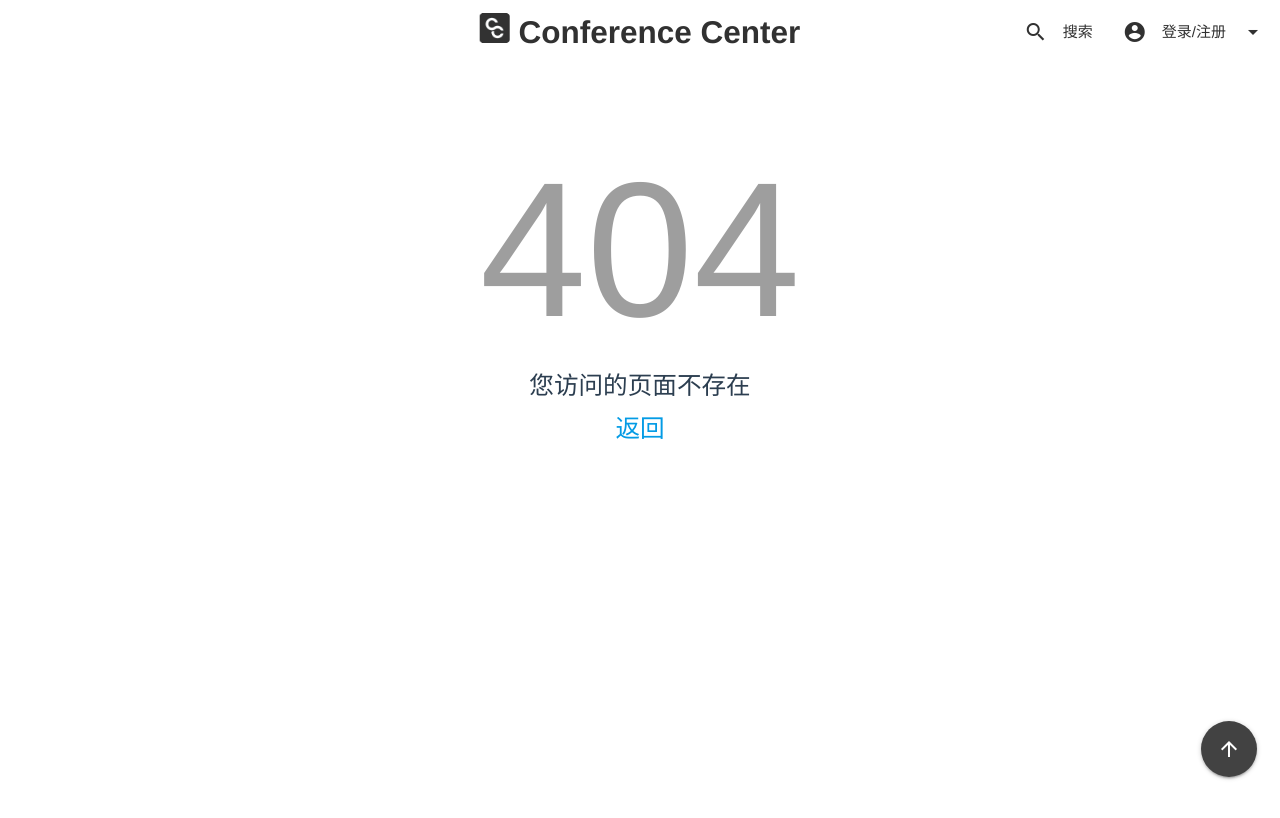
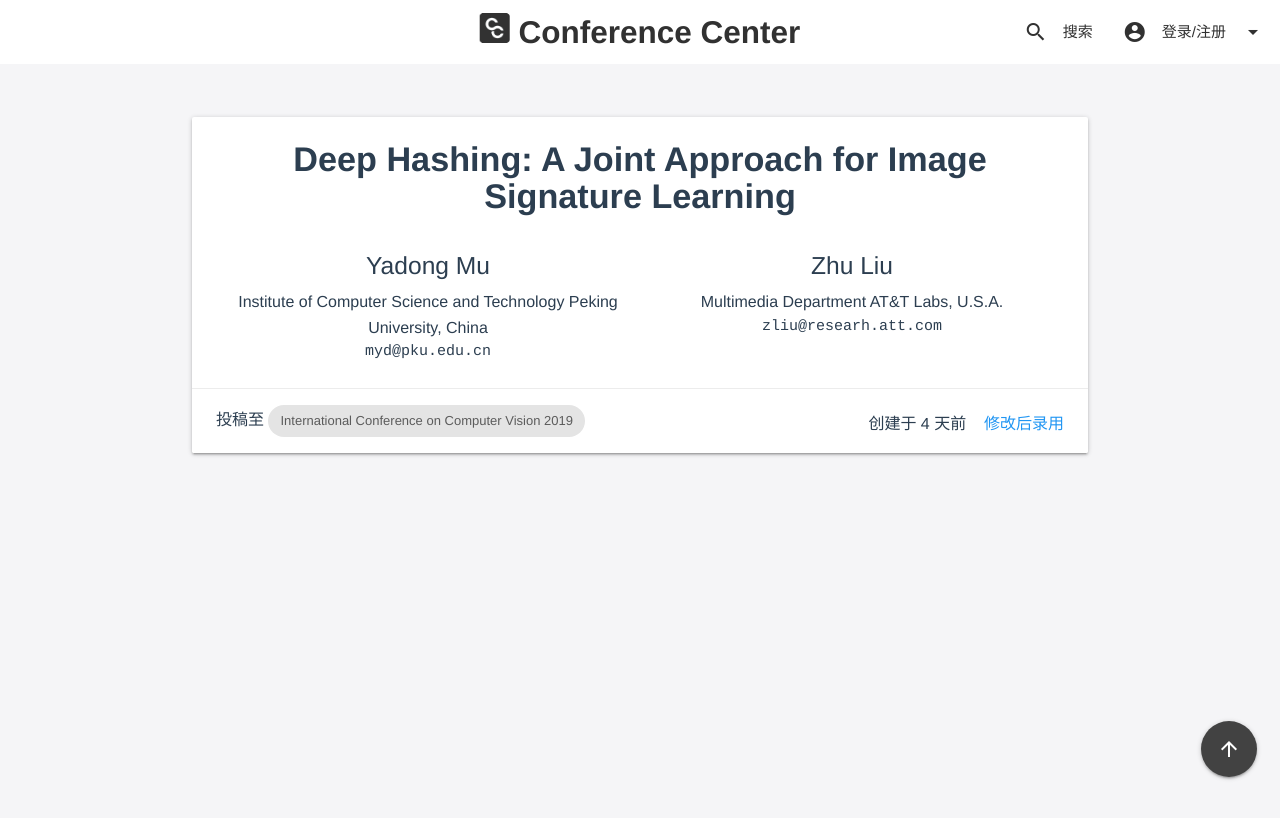
Before and after one commit to 01coding/ConferenceCenter, a Vue app: page /contribution/1 in a window 1280 px wide. Before the commit this address led to /404. Shown: the top 818 px of the page. Built offline with nearby package versions, Linux system fonts and the light colour scheme; what vue-bus, vuejs-dialog would draw is missing.

Commit message:
contribution page initialize

```diff
--- a/src/components/ConferenceInformation/Conference.vue
+++ b/src/components/ConferenceInformation/Conference.vue
@@ -51,7 +51,7 @@
           <div class="row" style="margin-bottom: 0;">
             <div class="col s3">
               <div style="height:6rem;"></div>
-              <div class="card-panel center-align" style="width: 100%;">
+              <div class="card-panel center-align" style="width: 100%; max-width: 15rem;">
                 <ul class="section table-of-contents"
                     style="padding-top: 0; padding-bottom: 0; padding-right: 1rem;">
                   <li><a style="cursor: pointer" :class="{'active':active_tab===0}" @click="switch_tab(0)">会议介绍</a></li>
@@ -345,4 +345,10 @@
     background-color: #434343 !important;
   }
 
+  .table-of-contents a {
+    font-size: 1.4rem;
+    height: 2.4rem;
+    line-height: 2.4rem;
+  }
+
 </style>
--- a/src/components/Contribute.vue
+++ b/src/components/Contribution/Contribute.vue
@@ -157,7 +157,7 @@
 </template>
 
 <script>
-import NavBar from "../include/NavBar";
+import NavBar from "../../include/NavBar";
 import FileUpload from "vue-upload-component";
 
 export default {
@@ -170,10 +170,6 @@ export default {
       conference_id: 1,
       conferenceImg: "/static/bg1.jpg",
       conferenceState: '默认',
-      contributeToLink: 0,
-      registerToLink: 0,
-      contributeLink: '',
-      registerLink: '',
       resp: {
         data: {}
       },
@@ -249,23 +245,6 @@ export default {
       }).catch(error => {
         console.log(1);
       });
-    },
-    toContribute: function () {
-      if(sessionStorage.getItem("session")) {
-        console.log(sessionStorage.getItem("session"));
-        this.contributeLink = "/contribute";
-      }
-      else {
-        this.contributeLink = '/login';
-      }
-    },
-    toRegisterConference: function () {
-      if(sessionStorage.getItem("session")) {
-        this.registerLink = "/";
-      }
-      else {
-        this.registerLink = "/login";
-      }
     },
     isAbleContribute: function () {
       if (this.conferenceState !== "征稿中") {
--- /dev/null
+++ b/src/components/Contribution/Contribution.vue
@@ -0,0 +1,69 @@
+<template>
+<div>
+  <NavBar></NavBar>
+  <div style="height: 3rem;"></div>
+  <div class="container" style="max-width: 75rem;">
+    <div class="card">
+      <div class="card-content">
+        <div class="row">
+          <div class="col s12 center-align">
+            <!--<span class="flow-text">Card Title</span>-->
+            <h4 style="font-weight: bold; margin: 0;">{{contrib.title}}</h4>
+          </div>
+        </div>
+        <div class="row center-align" style="margin-bottom: 0;">
+          <div v-bind:class="'col s'+12/(contrib.authors.length < 4 ? contrib.authors.length: 4)"
+               v-for="author in contrib.authors">
+            <h5>{{author.name}}</h5>
+            <p>{{author.institution}}</p>
+            <p style="font-size: 1rem; font-family: 'Courier';">{{author.email}}</p>
+          </div>
+        </div>
+      </div>
+      <div class="card-action">
+        <span>
+          投稿至 <span class="chip" style="margin: 0;">{{contrib.conference}}</span>
+        </span>
+        <span class="right" style="line-height: 2.5rem;">
+          <strong>创建于 4 天前</strong>&nbsp&nbsp&nbsp
+          <strong class="blue-text">{{contrib.state}}</strong>
+          </span>
+      </div>
+    </div>
+  </div>
+</div>
+</template>
+
+<script>
+import NavBar from "../../include/NavBar";
+export default {
+  name: "Contribution",
+  components: {NavBar},
+  data: function() {
+    return {
+      contrib: {
+        session_token: null,
+        title: "Deep Hashing: A Joint Approach for Image Signature Learning",
+        conference: "International Conference on Computer Vision 2019",
+        state: "修改后录用",
+        authors: [
+          {
+            name: "Yadong Mu",
+            institution: "Institute of Computer Science and Technology Peking University, China",
+            email: "myd@pku.edu.cn"
+          },
+          {
+            name: "Zhu Liu",
+            institution: "Multimedia Department AT&T Labs, U.S.A.",
+            email: "zliu@researh.att.com"
+          }
+        ]
+      }
+    }
+  }
+}
+</script>
+
+<style scoped>
+
+</style>
--- a/src/components/Index.vue
+++ b/src/components/Index.vue
@@ -19,7 +19,7 @@
     </div>
 
     <div class="grey section lighten-5" style="padding-top: 3rem; padding-bottom: 1rem;">
-      <div style="padding-left: 7rem; padding-right: 7rem;">
+      <div class="container" style="width: 85%; max-width: 90rem;">
         <div class="row">
           <div class="col s7"
                style="height:100%;">
--- a/src/components/Search.vue
+++ b/src/components/Search.vue
@@ -99,7 +99,7 @@
             let results = that.conferences.result;
             for (let i = 0; i < results.length; i++) {
               let res = results[i];
-              let img_num = that.getRandomInt(2, 7);
+              let img_num = that.getRandomInt(2, 6);
               res.conf_bg_img = "/static/bg" + img_num + ".jpg";
             }
             //TODO: 实装会议的背景图
--- a/src/router/index.js
+++ b/src/router/index.js
@@ -3,7 +3,8 @@ import Router from 'vue-router'
 import HelloWorld from '@/components/HelloWorld'
 import ConferenceInfo from '@/components/ConferenceInformation/Conference'
 import ConferenceJoin from '@/components/ConferenceInformation/ConferenceJoin'
-import Contribute from '@/components/Contribute';
+import Contribute from '@/components/Contribution/Contribute';
+import Contribution from '@/components/Contribution/Contribution';
 import Index from '@/components/Index'
 import Login from '@/components/Login/Login'
 import UserRegister from '@/components/Register/UserRegister'
@@ -57,6 +58,11 @@ const router = new Router({
       path: '/contribute/:id',
       name: 'Contribute',
       component: Contribute,
+    },
+    {
+      path: '/contribution/:id',
+      name: 'Contribution',
+      component: Contribution,
     },
     {
       path: '/orgspace',
```
